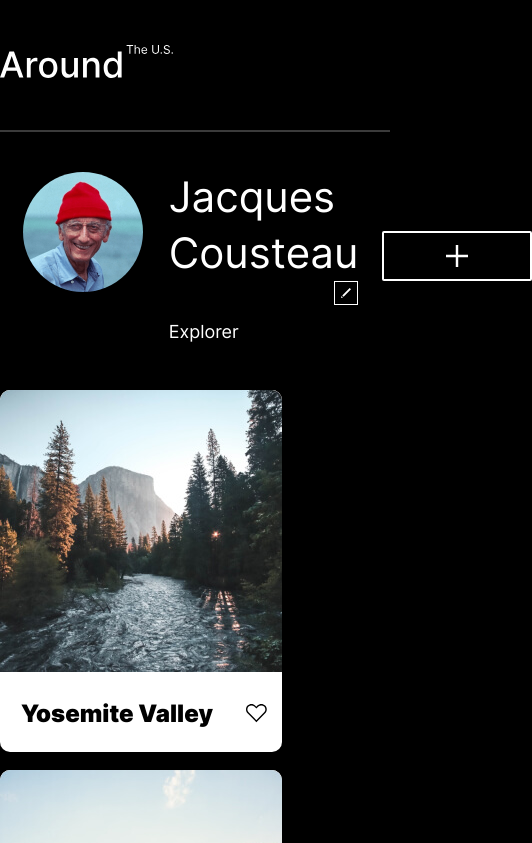
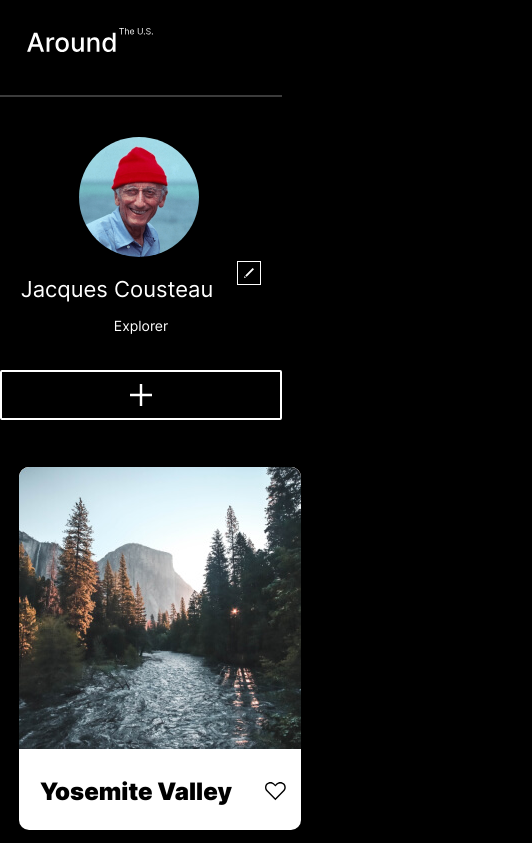
Before and after one commit to ze-e/web_project_4, a plain HTML site: page index.html in a window 390 px wide. Shown: the top 843 px of the page, 532 px wide, since content can reach past the window. Drawn offline with Linux system fonts and the light colour scheme.

Commit message:
feat: added some responsive design

```diff
--- a/block/element/element.css
+++ b/block/element/element.css
@@ -9,3 +9,9 @@
   text-align: center;
   max-width: 282px;
 }
+
+@media screen and (max-width: 581px){
+  .element{
+    margin: 0px 19px;
+  }
+}
--- a/block/elements/elements.css
+++ b/block/elements/elements.css
@@ -5,3 +5,9 @@
   margin-bottom: 66px;
   margin: auto;
 }
+
+@media screen and (max-width: 581px){
+  .header{
+    max-width: 282px;
+  }
+}
--- a/block/footer/footer.css
+++ b/block/footer/footer.css
@@ -2,3 +2,10 @@
   color: #545454;
   margin-bottom: 60px;
 }
+
+
+@media screen and (max-width: 581px){
+  .footer{
+    margin-left: 19px;
+  }
+}
--- a/block/header/__logo/header__logo.css
+++ b/block/header/__logo/header__logo.css
@@ -4,3 +4,10 @@
   margin-top: 45px;
   margin-bottom: 41px;
 }
+@media screen and (max-width: 581px){
+  .header__logo{
+    width: 126px;
+    height: 24px;
+    margin: 28px 0px 32px 27px;
+  }
+}
--- a/block/header/header.css
+++ b/block/header/header.css
@@ -1,2 +1,8 @@
 @import url(./__logo/header__logo.css);
 @import url(./__line/header__line.css);
+
+@media screen and (max-width: 581px){
+  .header{
+    max-width: 282px;
+  }
+}
--- a/block/profile/__add-button/profile__add-button.css
+++ b/block/profile/__add-button/profile__add-button.css
@@ -11,3 +11,12 @@
 .profile__add-button:hover{
   cursor: pointer;
 }
+
+@media screen and (max-width: 581px){
+
+  .profile__add-button{
+
+    width: 282px;
+    height: 50px;
+  }
+]
--- a/block/profile/__button-content/profile__button-content.css
+++ b/block/profile/__button-content/profile__button-content.css
@@ -2,3 +2,9 @@
   display: flex;
   align-items: center;
 }
+
+@media screen and (max-width: 581px){
+  .profile__button-content{
+    align-self: center;
+  }
+}
--- a/block/profile/__description/profile__description.css
+++ b/block/profile/__description/profile__description.css
@@ -7,3 +7,12 @@
   margin-block-start: 0px;
   margin-block-end: 0px;
 }
+@media screen and (max-width: 581px){
+  .profile__description{
+    font-style: normal;
+    font-weight: normal;
+    font-size: 14px;
+    line-height: 17px;
+    margin-bottom: 36px;
+  }
+}
--- a/block/profile/__image/profile__image.css
+++ b/block/profile/__image/profile__image.css
@@ -4,3 +4,9 @@
   height: 120px;
   margin: 3.75px 26.25px 3.75px 22.5px;
 }
+
+@media screen and (max-width: 581px){
+  .profile__image{
+    align-self: center;
+  }
+}
--- a/block/profile/__name/profile__name.css
+++ b/block/profile/__name/profile__name.css
@@ -11,3 +11,13 @@
   margin-right: 24px;
   margin-bottom: 16px;
 }
+@media screen and (max-width: 581px){
+  .profile__name{
+    font-size: 22px;
+    line-height: 56px;
+    text-align: center;
+    margin-right: 0px;
+    margin-bottom: 0px;
+
+  }
+}
--- a/block/profile/__profile-content/profile__profile-content.css
+++ b/block/profile/__profile-content/profile__profile-content.css
@@ -1,3 +1,10 @@
 .profile__profile-content{
   display: flex;
 }
+
+@media screen and (max-width: 581px){
+  .profile__profile-content{
+    flex-direction: column;
+    justify-content: center;
+  }
+}
--- a/block/profile/profile.css
+++ b/block/profile/profile.css
@@ -15,3 +15,12 @@
   margin-top: 36.25px;
   margin-bottom: 47.25px;
 }
+
+@media screen and (max-width: 581px){
+  .profile{
+    flex-direction: column;
+    justify-content: center;
+    text-align: center;
+    max-width: 282px;
+    }
+}
```
